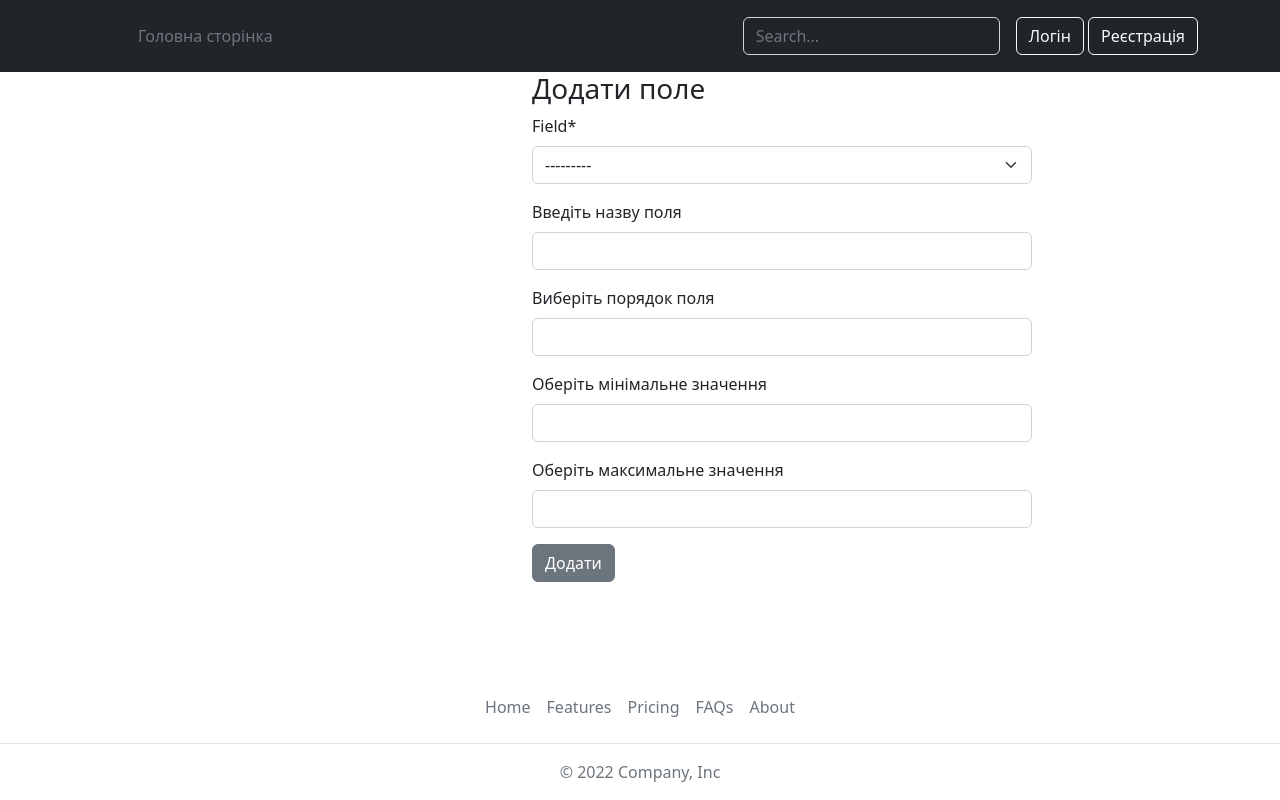
After one commit to Dimaaap/test-task, a Django app: template testTask/data/templates/data/add_field.html in a window 1280 px wide. The commit adds this page. Run offline with Django 4.2, Linux system fonts and the light colour scheme; the template is opened without the code that fills it: values that come from a table or form of the project are taken from there, others are empty; some libraries are stand-ins or nearby versions.

Commit message:
Add schema fields model and add-field view

```diff
--- a/testTask/data/forms.py
+++ b/testTask/data/forms.py
@@ -1,7 +1,7 @@
 from django import forms
 from django.contrib.auth import get_user_model
 
-from .models import FakeCVSSchema
+from .models import FakeCVSSchema, CVSSchemaFields
 
 user_model = get_user_model()
 
@@ -9,3 +9,17 @@ user_model = get_user_model()
 class FakeCSVSchemaForm(forms.Form):
     title = forms.CharField(label="Введіть ім'я схеми", required=False,
                             widget=forms.TextInput(attrs={'class': 'form-control'}))
+
+
+class CreateField(forms.ModelForm):
+    class Meta:
+        model = CVSSchemaFields
+        # fields = '__all__'
+        exclude = ('schema',)
+
+    name = forms.CharField(label='Введіть назву поля',
+                           required=False,
+                           widget=forms.TextInput(attrs={'class': 'form-control'}))
+    order = forms.IntegerField(label='Виберіть порядок поля', required=False)
+    range_min = forms.IntegerField(label='Оберіть мінімальне значення', required=False)
+    range_max = forms.IntegerField(label='Оберіть максимальне значення', required=False)
--- a/testTask/data/models.py
+++ b/testTask/data/models.py
@@ -9,3 +9,24 @@ class FakeCVSSchema(models.Model):
     title = models.CharField(max_length=20, default='Untitled Schema')
     date_add = models.DateTimeField(auto_now_add=True)
     date_update = models.DateTimeField(auto_now=True)
+
+
+class CVSSchemaFields(models.Model):
+    DATA_TYPES_CHOICES = [
+        (0, "Повне ім'я"),
+        (1, "Робота"),
+        (2, "Email"),
+        (3, "Ім'я домену"),
+        (4, "Номер телефону"),
+        (5, "Назва компанії"),
+        (6, "Текст"),
+        (7, "Число"),
+        (8, "Адреса"),
+        (9, "Дата"),
+    ]
+    schema = models.ForeignKey(FakeCVSSchema, on_delete=models.CASCADE)
+    field = models.IntegerField(choices=DATA_TYPES_CHOICES)
+    name = models.CharField(max_length=255)
+    order = models.IntegerField(blank=True, default=0)
+    range_min = models.IntegerField(null=True, blank=True)
+    range_max = models.IntegerField(null=True, blank=True)
--- /dev/null
+++ b/testTask/data/static/data/css/add_field.css
@@ -0,0 +1,22 @@
+/* PRESSING THE FOOTER  */
+html, body {
+    height: 100%
+}
+
+body {
+    display: flex;
+    flex-direction: column;
+}
+
+.content {
+    flex: 1 0 auto;
+}
+
+.footer {
+    flex-shrink: 0;
+}
+
+#add-field-form {
+    width: 500px;
+    margin-left: 450px;
+}
--- /dev/null
+++ b/testTask/data/templates/data/add_field.html
@@ -0,0 +1,18 @@
+{% extends 'users_logic/layout.html' %}
+{% load static %}
+{% load crispy_forms_filters %}
+
+{% block css_additional %}
+    <link rel="stylesheet" href="{% static 'data/css/add_field.css' %}">
+{% endblock %}
+
+{% block body %}
+    <div class="container">
+        <form id="add-field-form" method="post">
+            <h3>Додати поле</h3>
+            {% csrf_token %}
+            {{ form|crispy }}
+            <button type="submit" class="btn btn-secondary">Додати</button>
+        </form>
+    </div>
+{% endblock %}
--- a/testTask/data/urls.py
+++ b/testTask/data/urls.py
@@ -5,5 +5,8 @@ from .views import *
 
 urlpatterns = [
     path('', create_new_schema, name='main_form_page'),
-    path('list', schemas_list, name='schemas_list')
+    path('list', schemas_list, name='schemas_list'),
+    path('detail/<int:pk>/', schema_page, name='schema_page'),
+    path('delete/<int:pk>/', delete_schema, name='delete_schema'),
+    path('add/field/<int:pk>/', add_field, name='add_field')
 ]
```
Also changed, not shown: testTask/data/static/data/css/create_schema.css (+20 -4 lines), testTask/data/templates/data/schema_page.html (added, +18 -0 lines), testTask/data/templates/data/schemas_list.html (+7 -9 lines), testTask/data/views.py (+31 -14 lines), testTask/data/migrations/0004_cvsschemafields.py (added).
